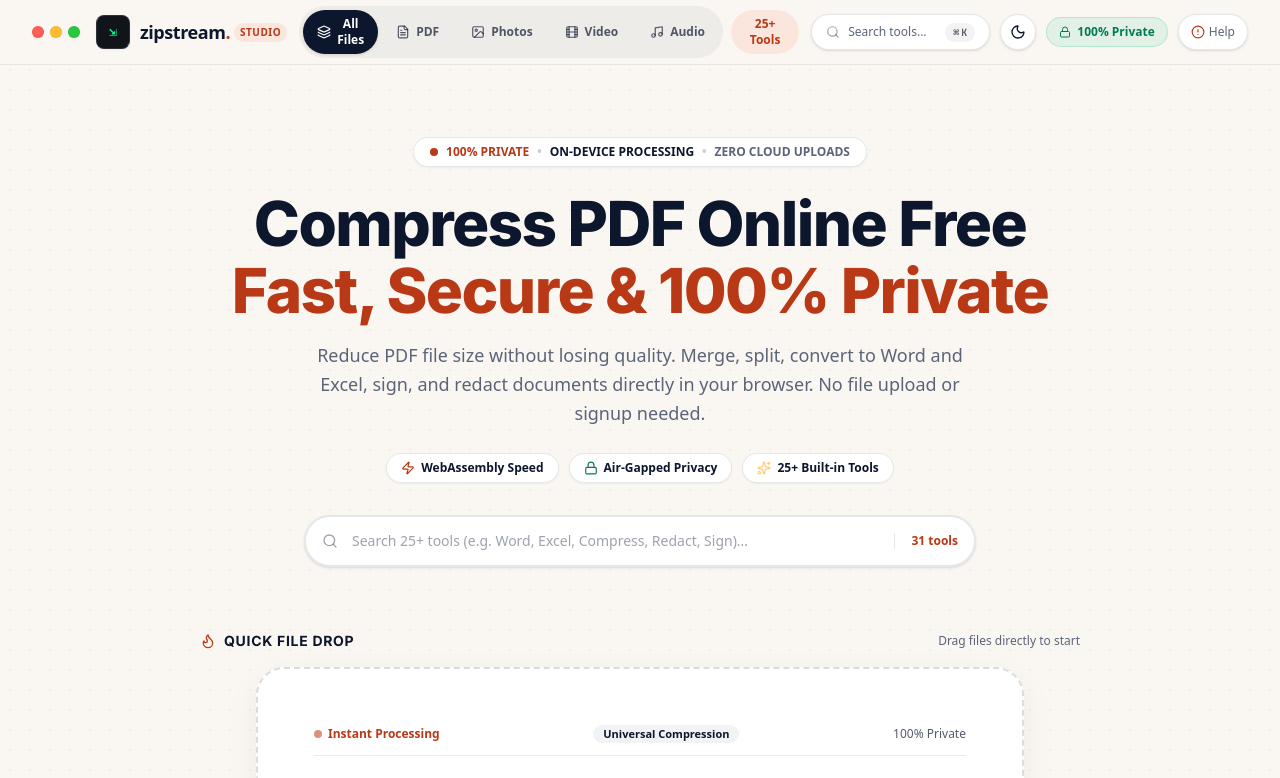
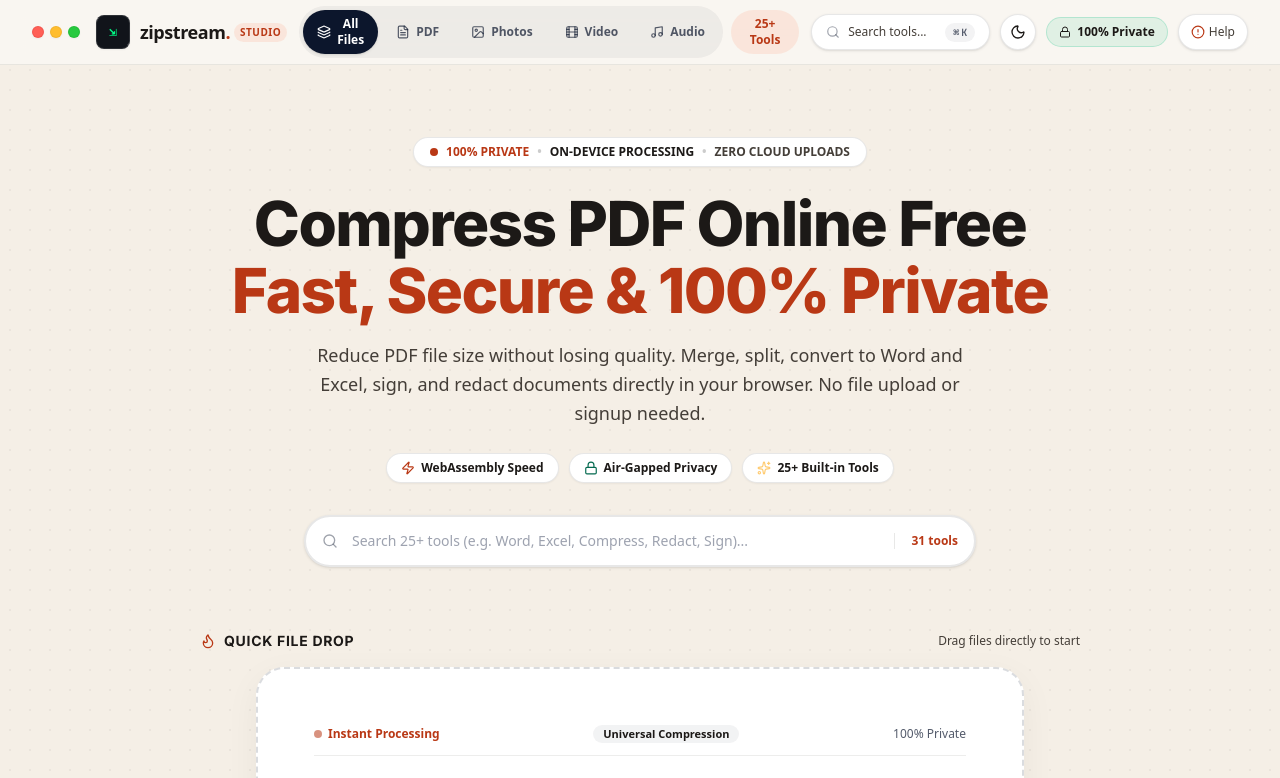
Before and after one commit to Pranjalwork1/ZipStreamCompression, a React (Vite) app: page / in a window 1280 px wide. Shown: the top 778 px of the page. Built offline with nearby package versions, Linux system fonts and the light colour scheme.

Commit message:
feat(theme): set beige light background and high-contrast SEO typography with untouched navbar

```diff
--- a/index.html
+++ b/index.html
@@ -62,7 +62,7 @@
   <link rel="alternate" type="text/plain" title="LLMs.txt" href="/llms.txt" />
 
   <!-- Mobile & PWA Theme Colors -->
-  <meta name="theme-color" content="#FAF7F2" media="(prefers-color-scheme: light)" />
+  <meta name="theme-color" content="#F5EFE6" media="(prefers-color-scheme: light)" />
   <meta name="theme-color" content="#0B132B" media="(prefers-color-scheme: dark)" />
   <meta name="apple-mobile-web-app-capable" content="yes" />
   <meta name="apple-mobile-web-app-status-bar-style" content="default" />
@@ -290,7 +290,7 @@
 </head>
 
 <body
-  class="bg-[#FAF7F2] dark:bg-[#0B132B] text-[#0C162C] dark:text-[#F3F4F6] antialiased selection:bg-[#FF5722] selection:text-white transition-colors duration-200">
+  class="bg-[#F5EFE6] dark:bg-[#0B132B] text-[#1C1917] dark:text-[#F3F4F6] antialiased selection:bg-[#FF5722] selection:text-white transition-colors duration-200">
   <div id="root">
     <!-- Server-side / Crawler Pre-rendered Semantic HTML for SEO Crawlers, Bots & Audits -->
     <header class="border-b border-[#0C162C]/10 dark:border-white/10 py-4 px-6 max-w-7xl mx-auto flex items-center justify-between">
--- a/src/App.tsx
+++ b/src/App.tsx
@@ -529,7 +529,7 @@
   const activeFeaturePage = getToolPage(currentPath) || getToolPageForTool(activeTool);
 
   return (
-    <div className="min-h-screen relative bg-[#FAF7F2] dark:bg-[#0B132B] text-[#0C162C] dark:text-[#F3F4F6] flex flex-col font-sans selection:bg-[#FF5722] selection:text-white transition-colors duration-200">
+    <div className="min-h-screen relative bg-[#F5EFE6] dark:bg-[#0B132B] text-[#1C1917] dark:text-[#F3F4F6] flex flex-col font-sans selection:bg-[#FF5722] selection:text-white transition-colors duration-200">
       {/* Background Subtle Texture */}
       <div className="fixed inset-0 nomu-dot-grid pointer-events-none opacity-60 z-0"></div>
 
--- a/src/components/HomePage.tsx
+++ b/src/components/HomePage.tsx
@@ -1170,7 +1170,7 @@
         </div>
 
         <div className="grid grid-cols-1 md:grid-cols-2 lg:grid-cols-4 gap-4">
-          <div className="p-5 rounded-2xl bg-[#FAF7F2] dark:bg-[#162244] border border-[#0C162C]/5 dark:border-white/5 space-y-2.5">
+          <div className="p-5 rounded-2xl bg-white dark:bg-[#162244] border border-[#0C162C]/8 dark:border-white/5 space-y-2.5">
             <div className="w-8 h-8 rounded-xl bg-emerald-500/10 text-emerald-600 dark:text-emerald-400 flex items-center justify-center">
               <Lock className="w-4 h-4" />
             </div>
@@ -1182,7 +1182,7 @@
             </p>
           </div>
 
-          <div className="p-5 rounded-2xl bg-[#FAF7F2] dark:bg-[#162244] border border-[#0C162C]/5 dark:border-white/5 space-y-2.5">
+          <div className="p-5 rounded-2xl bg-white dark:bg-[#162244] border border-[#0C162C]/8 dark:border-white/5 space-y-2.5">
             <div className="w-8 h-8 rounded-xl bg-orange-500/10 text-[#FF5722] flex items-center justify-center">
               <Zap className="w-4 h-4" />
             </div>
@@ -1194,7 +1194,7 @@
             </p>
           </div>
 
-          <div className="p-5 rounded-2xl bg-[#FAF7F2] dark:bg-[#162244] border border-[#0C162C]/5 dark:border-white/5 space-y-2.5">
+          <div className="p-5 rounded-2xl bg-white dark:bg-[#162244] border border-[#0C162C]/8 dark:border-white/5 space-y-2.5">
             <div className="w-8 h-8 rounded-xl bg-purple-500/10 text-[#af52de] flex items-center justify-center">
               <Sparkles className="w-4 h-4" />
             </div>
@@ -1206,7 +1206,7 @@
             </p>
           </div>
 
-          <div className="p-5 rounded-2xl bg-[#FAF7F2] dark:bg-[#162244] border border-[#0C162C]/5 dark:border-white/5 space-y-2.5">
+          <div className="p-5 rounded-2xl bg-white dark:bg-[#162244] border border-[#0C162C]/8 dark:border-white/5 space-y-2.5">
             <div className="w-8 h-8 rounded-xl bg-amber-500/10 text-[#FFCB70] flex items-center justify-center">
               <Receipt className="w-4 h-4" />
             </div>
--- a/src/index.css
+++ b/src/index.css
@@ -2,12 +2,12 @@
 
 @custom-variant dark (&:where(.dark, .dark *));
 
-/* WCAG AA foreground colours. The brand accents are intentionally darker on
-   light surfaces; the brighter variants remain available in dark mode. */
+/* WCAG AAA & AA high-contrast foreground colours for optimal SEO, accessibility, and readability.
+   Brand accents and text are calibrated for maximum contrast against warm beige light surfaces. */
 .text-\[\#FF5722\] { color: #B93815; }
 .text-\[\#ff3b30\] { color: #C9281A; }
 .text-\[\#FF9500\] { color: #9A5B00; }
-.text-emerald-600 { color: #047857; }
+.text-emerald-600 { color: #03694f; }
 .bg-\[\#FF5722\] { background-color: #B93815; }
 .hover\:bg-\[\#FF6838\]:hover { background-color: #932E11; }
 
@@ -16,12 +16,47 @@
 .dark .text-\[\#FF9500\] { color: #FFC36B; }
 .dark .text-emerald-600 { color: #34D399; }
 
+/* Light Theme Beige Palette & Optimal SEO Text Contrast Overrides */
+:where(html:not(.dark)) .text-\[\#0C162C\] {
+  color: #1C1917;
+}
+
+:where(html:not(.dark)) .text-\[\#5C6479\] {
+  color: #443E38;
+}
+
+:where(html:not(.dark)) .bg-\[\#FAF7F2\] {
+  background-color: #F5EFE6;
+}
+
+:where(html:not(.dark)) .hover\:bg-\[\#F2EDE4\]:hover {
+  background-color: #EBE3D7;
+}
+
+:where(html:not(.dark)) .border-\[\#0C162C\]\/5 {
+  border-color: rgba(28, 25, 23, 0.05);
+}
+
+:where(html:not(.dark)) .border-\[\#0C162C\]\/8 {
+  border-color: rgba(28, 25, 23, 0.08);
+}
+
+:where(html:not(.dark)) .border-\[\#0C162C\]\/10 {
+  border-color: rgba(28, 25, 23, 0.10);
+}
+
+:where(html:not(.dark)) .border-\[\#0C162C\]\/20 {
+  border-color: rgba(28, 25, 23, 0.20);
+}
+
 @layer base {
   html {
     font-family: 'Inter', 'Plus Jakarta Sans', -apple-system, BlinkMacSystemFont, "Segoe UI", Roboto, sans-serif;
     -webkit-font-smoothing: antialiased;
     -moz-osx-font-smoothing: grayscale;
     font-feature-settings: "cv02", "cv03", "cv04", "cv11";
+    background-color: #F5EFE6;
+    color: #1C1917;
   }
 
   html.dark {
@@ -40,9 +75,9 @@
   }
 }
 
-/* Nomu.store Signature Subtle Texture */
+/* Nomu.store Signature Subtle Texture on Beige Canvas */
 .nomu-dot-grid {
-  background-image: radial-gradient(rgba(12, 22, 44, 0.07) 1px, transparent 1px);
+  background-image: radial-gradient(rgba(45, 36, 30, 0.08) 1px, transparent 1px);
   background-size: 20px 20px;
 }
 
@@ -53,13 +88,13 @@
 
 /* Nomu Tactile Card Shadows & Transitions */
 .nomu-card {
-  box-shadow: 0 4px 20px -2px rgba(12, 22, 44, 0.04), 0 2px 6px -1px rgba(12, 22, 44, 0.02);
+  box-shadow: 0 4px 20px -2px rgba(45, 36, 30, 0.05), 0 2px 6px -1px rgba(45, 36, 30, 0.03);
   transition: all 0.2s cubic-bezier(0.16, 1, 0.3, 1);
 }
 
 .nomu-card:hover {
   transform: translateY(-2px);
-  box-shadow: 0 12px 28px -4px rgba(12, 22, 44, 0.08), 0 4px 10px -2px rgba(12, 22, 44, 0.03);
+  box-shadow: 0 12px 28px -4px rgba(45, 36, 30, 0.10), 0 4px 10px -2px rgba(45, 36, 30, 0.04);
 }
 
 .dark .nomu-card {
@@ -112,7 +147,7 @@
 }
 
 ::-webkit-scrollbar-thumb {
-  background: rgba(12, 22, 44, 0.15);
+  background: rgba(45, 36, 30, 0.18);
   border-radius: 9999px;
 }
 
@@ -121,7 +156,7 @@
 }
 
 ::-webkit-scrollbar-thumb:hover {
-  background: rgba(12, 22, 44, 0.3);
+  background: rgba(45, 36, 30, 0.35);
 }
 
 .dark ::-webkit-scrollbar-thumb:hover {
```
